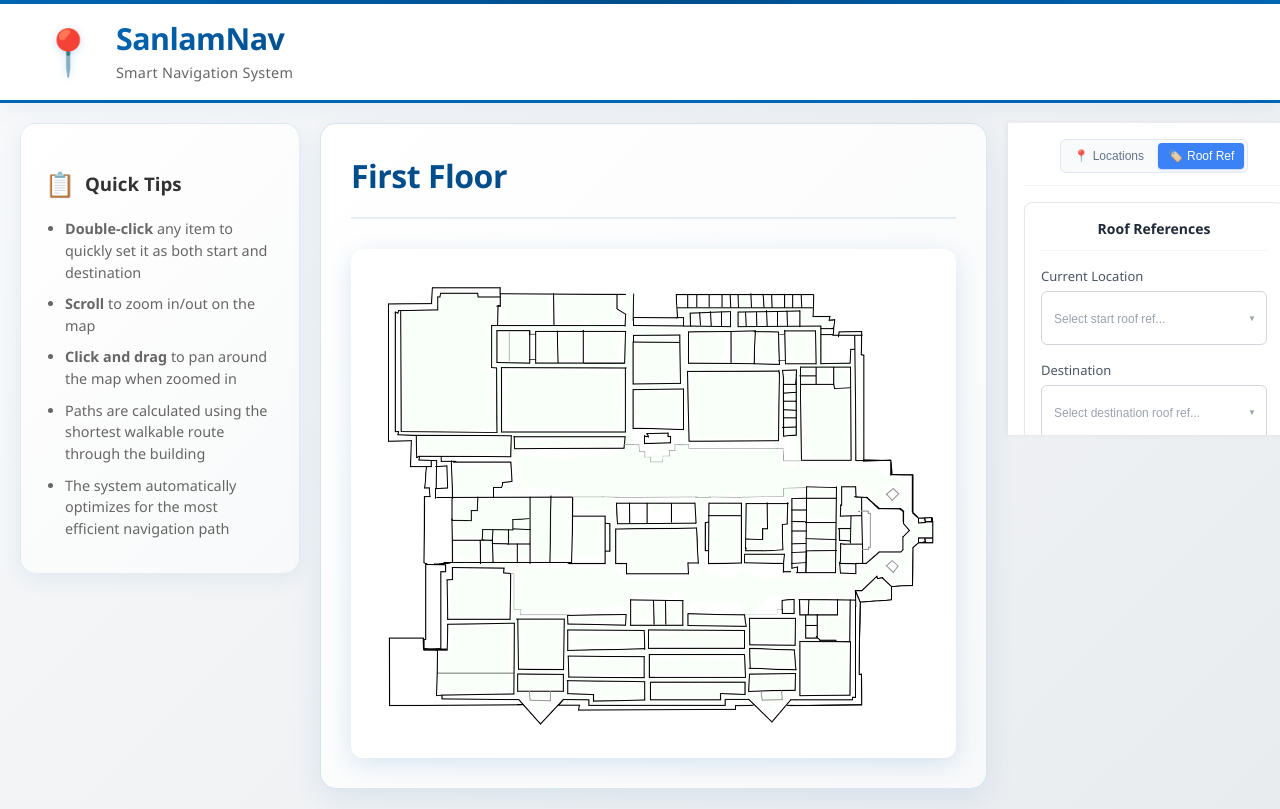
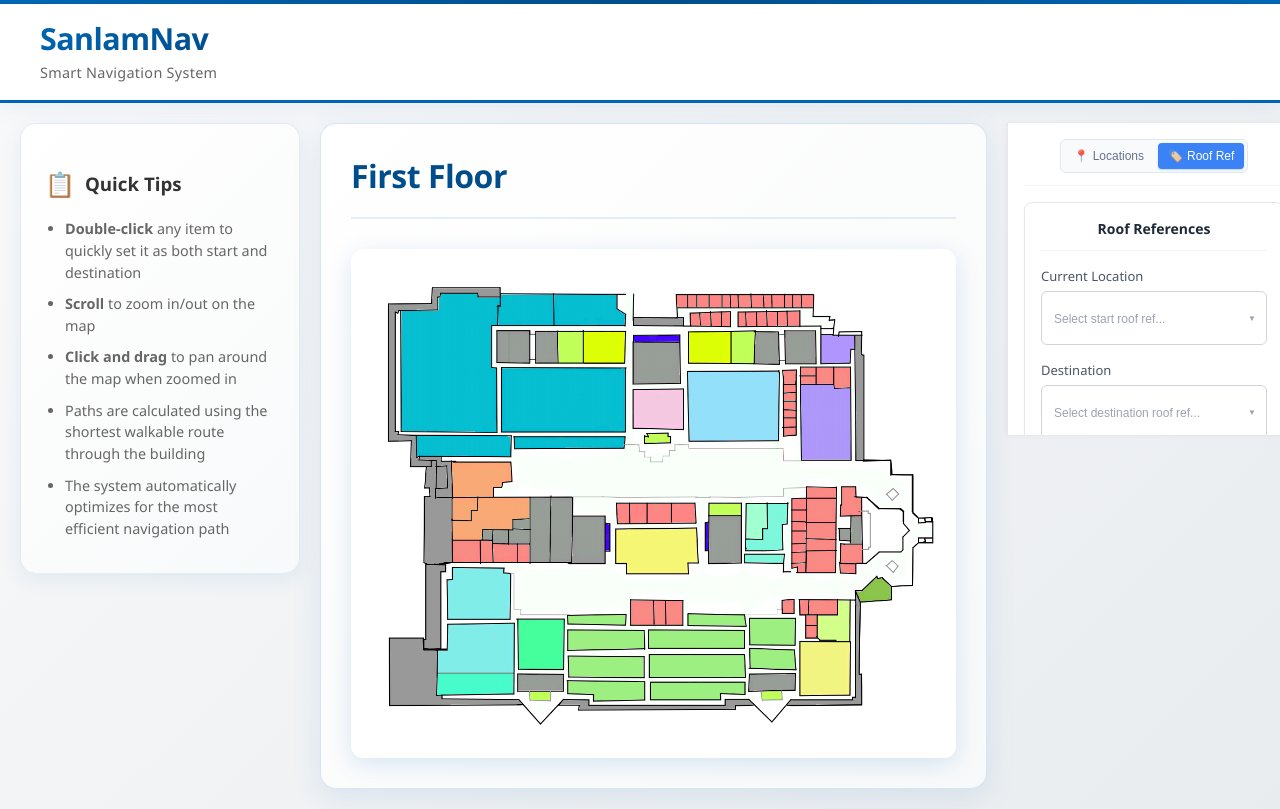
Before and after one commit to Vuyo17Sanlam/indoor-nav, a React (Create React App) app: page / in a window 1280 px wide. Built offline with nearby package versions, Linux system fonts and the light colour scheme.

Commit message:
map coloured

```diff
--- a/src/App.js
+++ b/src/App.js
@@ -568,7 +568,6 @@ function App() {
 
       <nav className="top-nav">
         <div className="nav-brand">
-          <div className="logo">📍</div>
           <div className="brand-text">
             <h1>SanlamNav</h1>
             <p className="brand-subtitle">Smart Navigation System</p>
--- a/src/components/MapComponent.js
+++ b/src/components/MapComponent.js
@@ -790,7 +790,7 @@ const MapComponent = memo(
         >
           <img
             ref={imgRef}
-            src="/traced-lines-cropped.png"
+            src="/filled-image-17.png"
             alt="map"
             onLoad={handleImageLoad}
             style={{
```
Also changed, not shown: public/filled-image-17.png (added).
